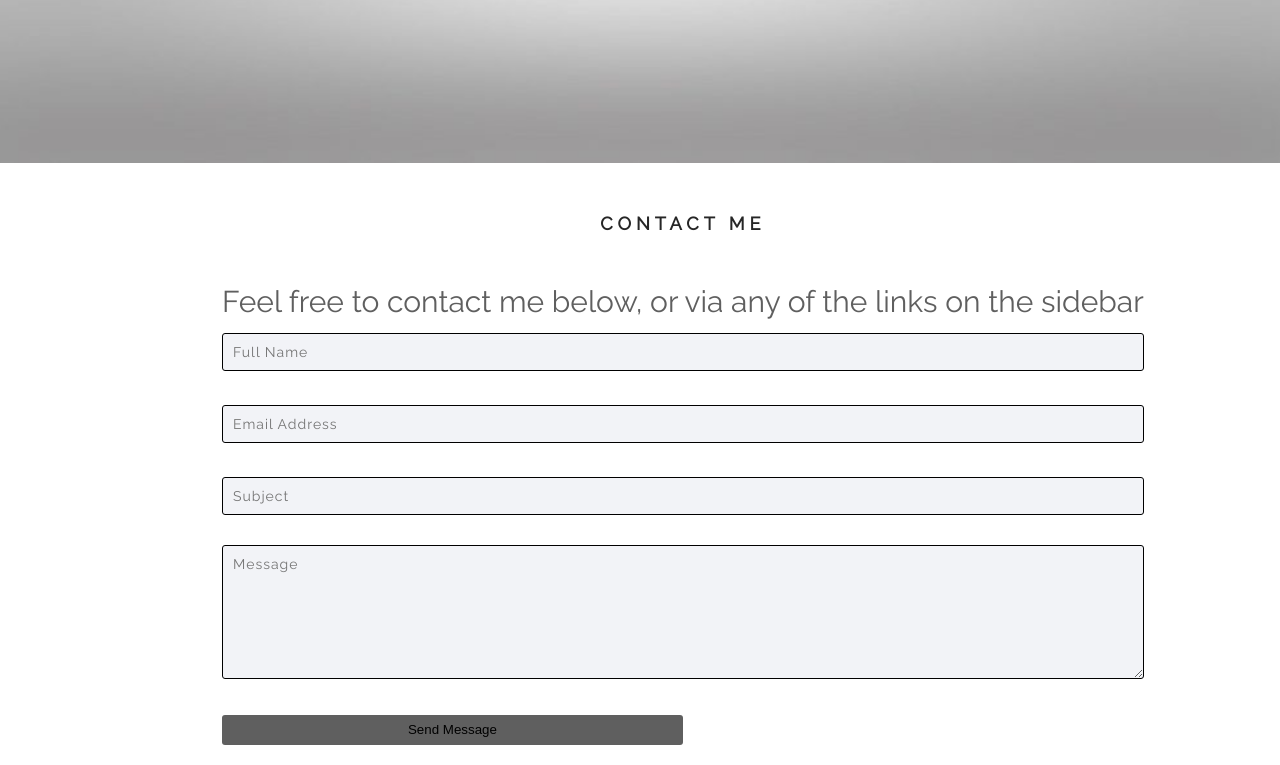
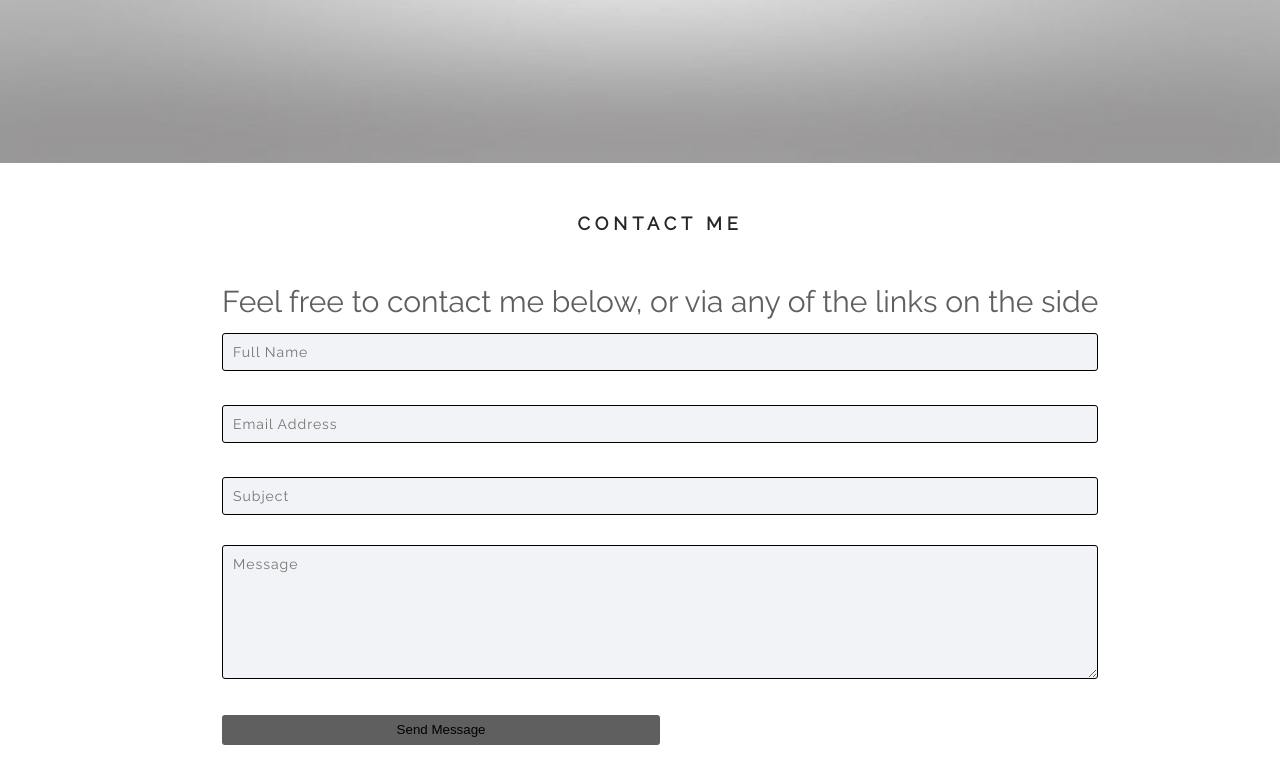
Before and after one commit to sPassmore/Portfolio, a website: page index.html in a window 1280 px wide. Shown: the part 1437-2202 px from the top of the page. Drawn offline with Linux system fonts and the light colour scheme.

```diff
--- a/index.html
+++ b/index.html
@@ -87,7 +87,7 @@
             <div class="headingGroup">
                 <h5 class="sectionHeadBig">Contact Me</h5>
             </div>
-            <p>Feel free to contact me below, or via any of the links on the sidebar</p>
+            <p>Feel free to contact me below, or via any of the links on the side</p>
 
             <form id="form" class="contactForm" action="/" method="GET">
 
@@ -110,7 +110,6 @@
                 <i class="fas fa-check-circle"></i>
                  <i class="fas fa-exclamation-circle"></i>
                  <small>Error Message</small>
-
             </div>
 
             <textarea rows="7" placeholder="Message"></textarea>
--- a/package.json
+++ b/package.json
@@ -21,5 +21,8 @@
     "eslint-plugin-react": "^7.20.6",
     "eslint-plugin-react-hooks": "^4.1.2",
     "prettier": "^2.1.1"
+  },
+  "dependencies": {
+    "lodash": "^4.17.21"
   }
 }
```
Also changed, not shown: 1 other file.
